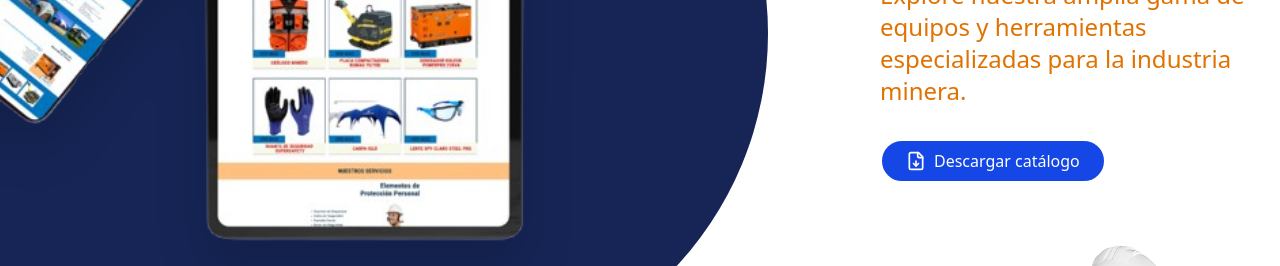
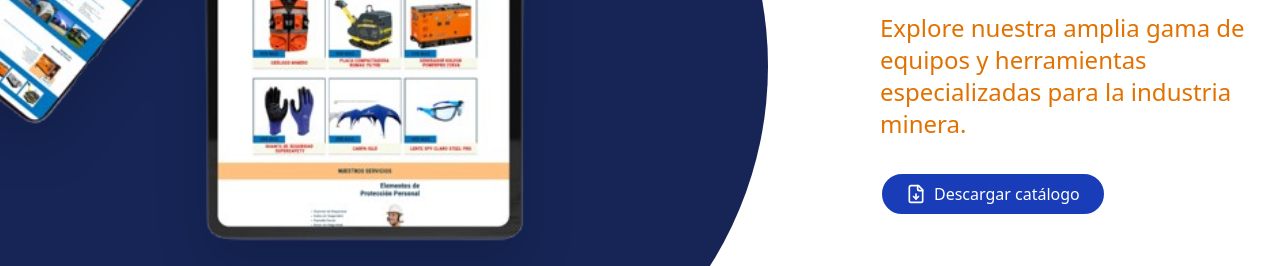
Before and after one commit to Castillos-Spa/Epsuminv1, a Next.js app: page / in a window 1280 px wide. Shown: the part 1380-1646 px from the top of the page. Built offline with nearby package versions, Linux system fonts and the light colour scheme; no server answers.

Commit message:
fix: ajustar estilos en la sección de Catálogo de Productos

```diff
--- a/src/components/sections/home/CatalogoDescarga.tsx
+++ b/src/components/sections/home/CatalogoDescarga.tsx
@@ -10,7 +10,7 @@ export default function CatalogoProductos() {
       <div className="container relative mx-auto px-4">
         <div className="flex flex-col items-center md:flex-row md:items-center md:justify-between">
           {/* Columna de imágenes - Aumentada para imagen más grande */}
-          <div className="relative mb-8 w-full md:mb-0 md:w-3/5 xl:w-2/3 xl:-translate-x-50 md:-translate-x-20 -translate-x-15 2xl:-translate-x-90">
+          <div className="relative mb-8 w-full md:mb-0 md:w-3/5 xl:w-2/3 xl:-translate-x-50 md:-translate-x-20 -translate-x-15 2xl:-translate-x-90 xl:h-[620px] 2xl:h-[620px]">
             {/* Contenedor de imagen más grande */}
             <div className="relative">
               <Image
@@ -32,7 +32,7 @@ export default function CatalogoProductos() {
               Explore nuestra amplia gama de equipos y herramientas especializadas para la industria minera.
             </p>
 
-            <PdfDownloadButton  className="rounded-full border-2 border-white px-6 py-2 font-medium text-white bg-blue-700 transition transform duration-300 hover:scale-105 hover:bg-blue-600"/>
+            <PdfDownloadButton  className="rounded-full border-2 border-white px-6 py-2 font-medium text-white bg-blue-800 transition transform duration-300 hover:scale-105 hover:bg-blue-600"/>
           </div>
         </div>
       </div>
```
